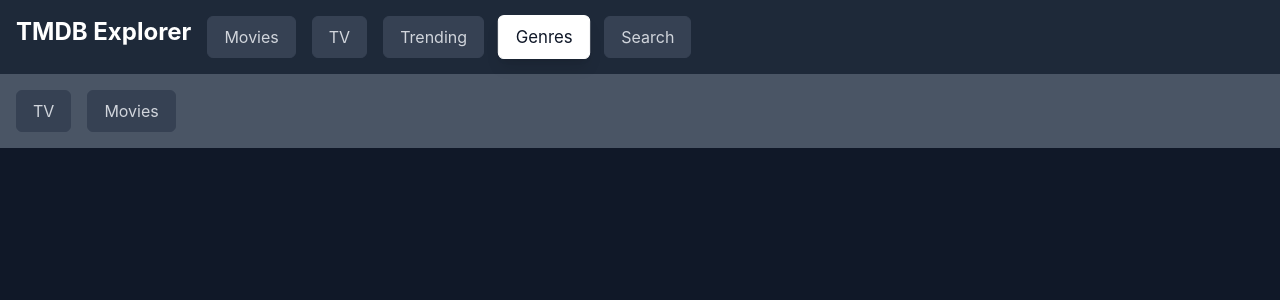
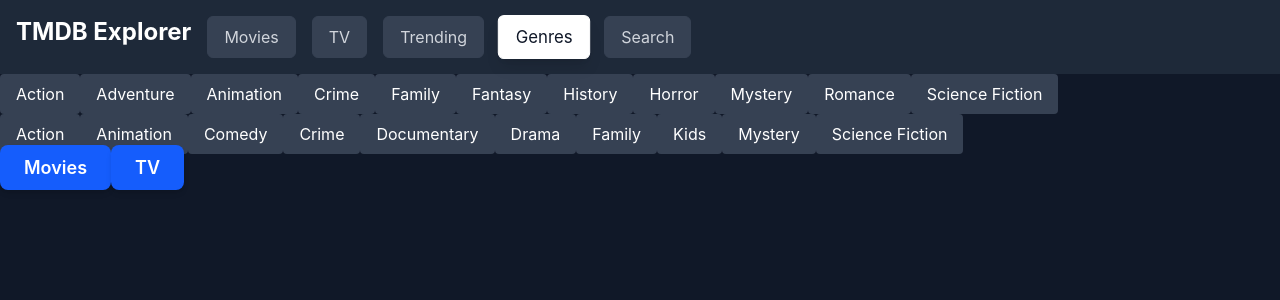
Before and after one commit to zhenopkx0/asst4, a React (Vite) app: page /genre in a window 1280 px wide. Shown: the top 300 px of the page. Built offline with nearby package versions, Linux system fonts and the light colour scheme.

Commit message:
worked on genres again...

```diff
--- a/src/App.tsx
+++ b/src/App.tsx
@@ -19,12 +19,14 @@
 import { OnTheAirView } from "./Views/TV/OnTheAirView";
 import { PopularTVView } from "./Views/TV/PopularTVView";
 import { TopRatedTVView } from "./Views/TV/TopRatedTVView";
-import { TvGenreView } from "./Views/Genre/TvGenreView";
-import { MovieGenreView } from "./Views/Genre/MovieGenreView";
 import { GenreView } from "./Views/Genre/GenreView";
 import { TrailerView } from "./Views/TrailerView";
+import { MovieGenreView } from "./Views/Genre/MovieGenreView";
+import { TVGenreView } from "./Views/Genre/TvGenreView";
+import { useState } from "react";
 
 export const App = () => {
+  const [selectedGenre, setSelectedGenre] = useState<number | null>(null);
   return (
     <Routes>
       <Route path="/" element={<HomeView />} />
@@ -51,9 +53,10 @@
           <Route path="popular" element={<PopularTVView />} />
           <Route path="top-rated" element={<TopRatedTVView />} />
         </Route>
-        <Route path="/genre" element={<GenreView />}>
-          <Route path="tv/:id" element={<TvGenreView />} />
-          <Route path="movies/:id" element={<MovieGenreView />} />
+        <Route path="/genre" element={<GenreView setSelectedGenre={setSelectedGenre} />}>
+        <Route path="movies" element={<MovieGenreView id={selectedGenre}/>} />
+        <Route path="tv" element={< TVGenreView id={selectedGenre} />} />
+        {/*idk man*/}
         </Route>
       </Route>
       <Route path="*" element={<ErrorView />} />
--- a/src/Views/Genre/GenreView.tsx
+++ b/src/Views/Genre/GenreView.tsx
@@ -1,11 +1,33 @@
-import { Outlet } from "react-router-dom";
-import { GenreSubheader } from "../../components/GenreSubheader";
+import { Link, Outlet } from "react-router-dom";
+import { MovieGenres, TvGenres } from "../../core/Constants";
 
-export const GenreView = () => {
+
+export const GenreView = ({
+  setSelectedGenre,
+}: {
+  setSelectedGenre: (id: number) => void;
+}) => {
   return (
+    <>
     <div>
-      <GenreSubheader />
-      <Outlet />
+      {MovieGenres.map((genre) => (
+        <button key={genre.id} className="px-4 py-2 bg-gray-700 rounded hover:bg-gray-400 transition-colors" onClick={()=> setSelectedGenre(genre.id)}>
+        {genre.name}
+        </button>
+      ))}
     </div>
+    <div>
+      {TvGenres.map((genre) => (
+        <button key={genre.id} className="px-4 py-2 bg-gray-700 rounded hover:bg-gray-400 transition-colors" onClick={()=> setSelectedGenre(genre.id)}>
+        {genre.name}
+        </button>
+      ))}
+    </div>
+    <div>
+      <Link to="/genre/movies" className="px-6 py-3 text-lg font-semibold bg-blue-600 text-white rounded-lg shadow-md hover:bg-blue-500 transition-colors">Movies</Link>
+      <Link to="/genre/tv" className="px-6 py-3 text-lg font-semibold bg-blue-600 text-white rounded-lg shadow-md hover:bg-blue-500 transition-colors">TV</Link>
+      <Outlet/>
+      </div>
+    </>
   );
 };
--- a/src/Views/Genre/MovieGenreView.tsx
+++ b/src/Views/Genre/MovieGenreView.tsx
@@ -5,11 +5,11 @@
 import { useTmdb } from '../../Hooks/useTmdb';
 import { useState } from 'react';
 
-const ENDPOINT = 'https://api.themoviedb.org/3/genre/tv/list';
+const ENDPOINT = 'https://api.themoviedb.org/3/discover/movie';
 
-export const MovieGenreView = () => {
+export const MovieGenreView = ({id}: {id: number | null }) => {
   const [page, setPage] = useState<number>(1);
-  const { data } = useTmdb<MediaResponse>(ENDPOINT, { page }, [page]);
+  const { data } = useTmdb<MediaResponse>(ENDPOINT, { page, with_genres: id }, [page, id]);
 
   const gridData = mapToGridData(data?.results ?? [], (result) => ({
     id: result.id,
--- a/src/Views/Genre/TvGenreView.tsx
+++ b/src/Views/Genre/TvGenreView.tsx
@@ -5,11 +5,11 @@
 import { useTmdb } from '../../Hooks/useTmdb';
 import { useState } from 'react';
 
-const ENDPOINT = 'https://api.themoviedb.org/3/genre/tv/list';
+const ENDPOINT = 'https://api.themoviedb.org/3/discover/tv';
 
-export const TvGenreView = () => {
+export const TVGenreView = ({id}: {id: number | null }) => {
   const [page, setPage] = useState<number>(1);
-  const { data } = useTmdb<TvResponse>(ENDPOINT, { page }, [page]);
+  const { data } = useTmdb<TvResponse>(ENDPOINT, { page, with_genres: id }, [page, id]);
 
   const gridData = mapToGridData(data?.results ?? [], (result) => ({
     id: result.id,
--- a/src/core/Constants.ts
+++ b/src/core/Constants.ts
@@ -1,3 +1,31 @@
 export const API_KEY = import.meta.env.VITE_TMDB_API_KEY;
 export const IMAGE_BASE_URL = 'https://image.tmdb.org/t/p/w500';
 export const MOVIE_ENDPOINT = 'https://api.themoviedb.org/3/movie';
+
+export const MovieGenres = [
+    {id: 28, name: 'Action'},
+    {id: 12, name: 'Adventure'},
+    {id: 16, name: 'Animation'},
+    {id: 80, name: 'Crime'},
+    {id: 10751, name: 'Family'},
+    {id: 14, name: 'Fantasy'},
+    {id: 36, name: 'History'},
+    {id: 27, name: 'Horror'},
+    {id: 9648, name: 'Mystery'},
+    {id: 10749, name: 'Romance'},
+    {id: 878, name: 'Science Fiction'},
+
+  ]
+  export const TvGenres = [
+    {id: 28, name: 'Action'},
+    {id: 16, name: 'Animation'},
+    {id: 35, name: 'Comedy'},
+    {id: 80, name: 'Crime'},
+    {id: 99, name: 'Documentary'},
+    {id: 18, name: 'Drama'},
+    {id: 10751, name: 'Family'},
+    {id: 10762, name: 'Kids'},
+    {id: 9648, name: 'Mystery'},
+    {id: 878, name: 'Science Fiction'},
+
+  ]
```
Also changed, not shown: src/core/Types.ts (line endings or trailing spaces).
